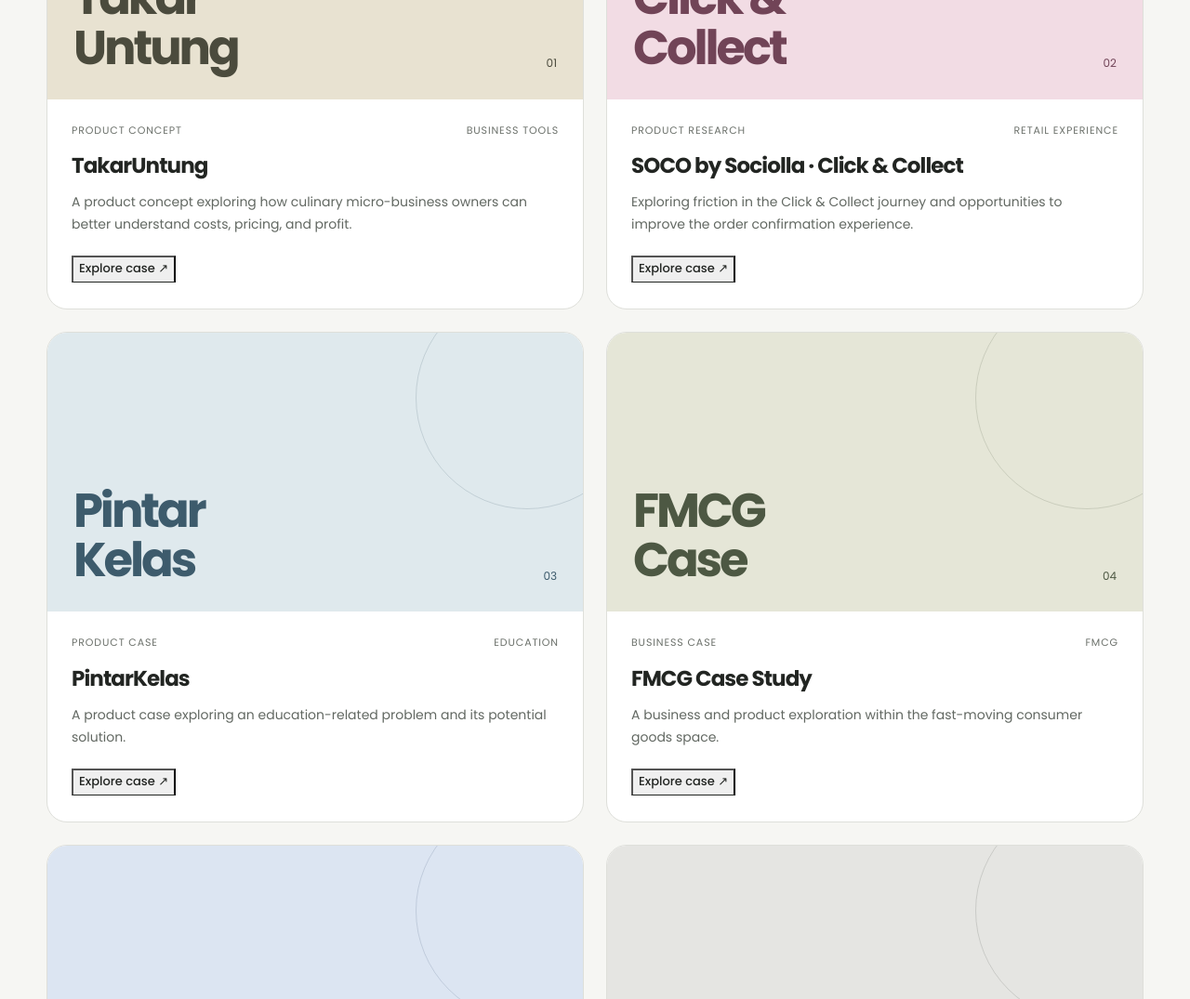
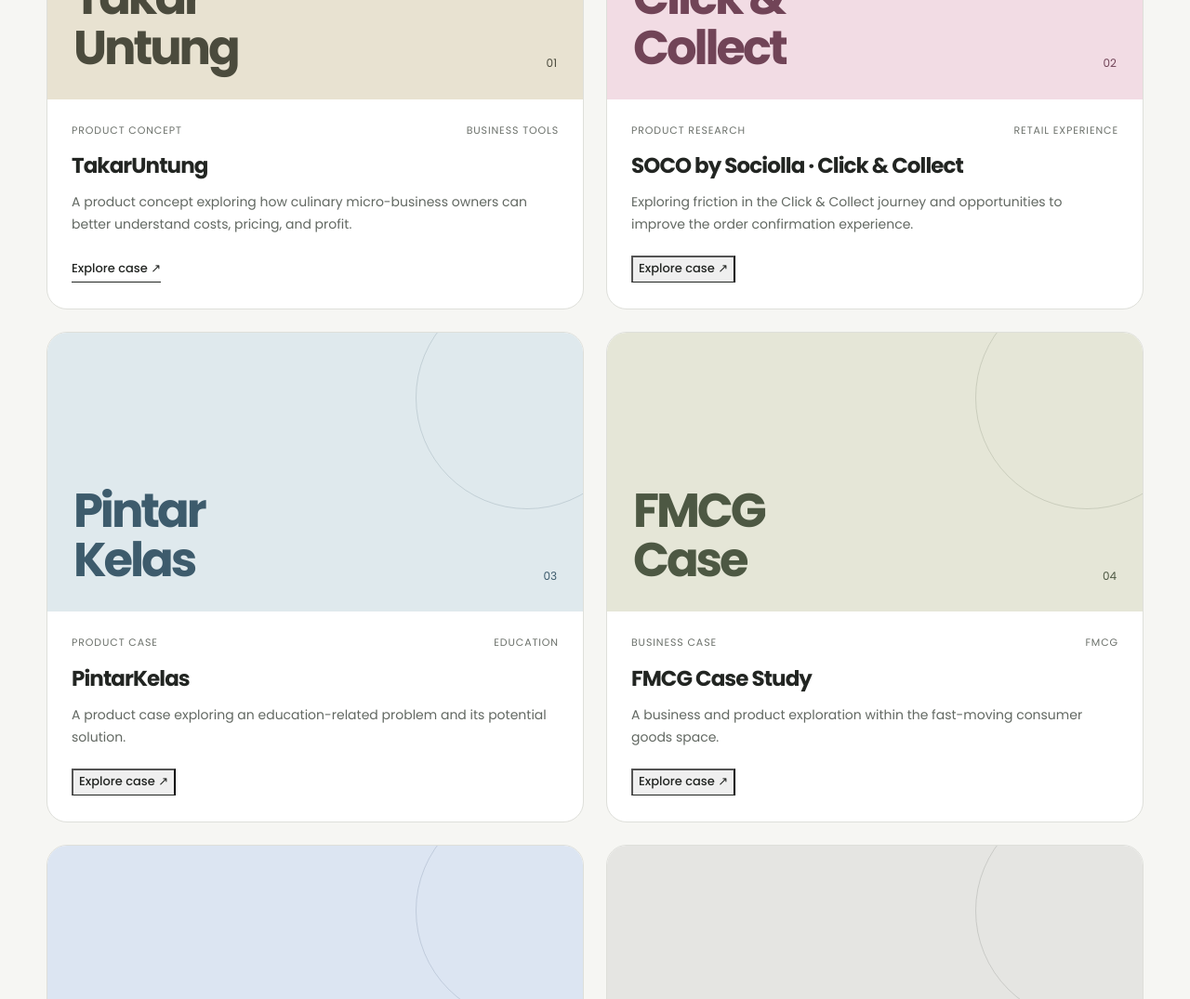
Before and after one commit to rosnymartikasari-source/Rosnyyandari-Martikasari-Portfolio, a plain HTML site: page index.html in a window 1280 px wide. Shown: the part 4320-5395 px from the top of the page at 93% size. Drawn offline with Linux system fonts and the light colour scheme.

Commit message:
Update index.html

```diff
--- a/index.html
+++ b/index.html
@@ -133,7 +133,7 @@ main>section.section>.wrap{width:min(var(--max),calc(100% - 64px));margin-left:a
   <div class="section-head reveal"><div class="eyebrow">04 / Selected Work</div><h2>Projects, cases &<br>things I’ve explored.</h2><p>A selection of product cases and learning projects. Open a project to see its overview. Detailed artifacts and links will be added as each case is reviewed.</p></div>
   <div class="project-toolbar reveal"><button class="filter active" data-filter="all">All projects</button><button class="filter" data-filter="product">Product</button><button class="filter" data-filter="research">Research</button><button class="filter" data-filter="data">Data</button><button class="filter" data-filter="technical">Technical</button></div>
   <div class="project-grid reveal">
-    <article class="project-card" data-category="product"><div class="project-cover cover-takar"><div class="cover-shape"></div><div class="cover-word">Takar<br>Untung</div><span class="cover-index">01</span></div><div class="project-info"><div class="project-meta"><span>Product concept</span><span>Business tools</span></div><h3>TakarUntung</h3><p>A product concept exploring how culinary micro-business owners can better understand costs, pricing, and profit.</p><button class="project-open" data-project="takar">Explore case ↗</button></div></article>
+    <article class="project-card" data-category="product"><div class="project-cover cover-takar"><div class="cover-shape"></div><div class="cover-word">Takar<br>Untung</div><span class="cover-index">01</span></div><div class="project-info"><div class="project-meta"><span>Product concept</span><span>Business tools</span></div><h3>TakarUntung</h3><p>A product concept exploring how culinary micro-business owners can better understand costs, pricing, and profit.</p><a class="project-open" href="projects/takaruntung.html">Explore case ↗</a></div></article>
     <article class="project-card" data-category="research product"><div class="project-cover cover-soco"><div class="cover-shape"></div><div class="cover-word">Click &<br>Collect</div><span class="cover-index">02</span></div><div class="project-info"><div class="project-meta"><span>Product research</span><span>Retail experience</span></div><h3>SOCO by Sociolla · Click & Collect</h3><p>Exploring friction in the Click & Collect journey and opportunities to improve the order confirmation experience.</p><button class="project-open" data-project="soco">Explore case ↗</button></div></article>
     <article class="project-card" data-category="product"><div class="project-cover cover-pintar"><div class="cover-shape"></div><div class="cover-word">Pintar<br>Kelas</div><span class="cover-index">03</span></div><div class="project-info"><div class="project-meta"><span>Product case</span><span>Education</span></div><h3>PintarKelas</h3><p>A product case exploring an education-related problem and its potential solution.</p><button class="project-open" data-project="pintar">Explore case ↗</button></div></article>
     <article class="project-card" data-category="research product"><div class="project-cover cover-fmcg"><div class="cover-shape"></div><div class="cover-word">FMCG<br>Case</div><span class="cover-index">04</span></div><div class="project-info"><div class="project-meta"><span>Business case</span><span>FMCG</span></div><h3>FMCG Case Study</h3><p>A business and product exploration within the fast-moving consumer goods space.</p><button class="project-open" data-project="fmcg">Explore case ↗</button></div></article>
```
